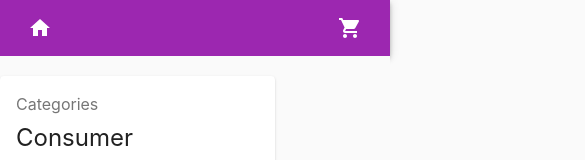
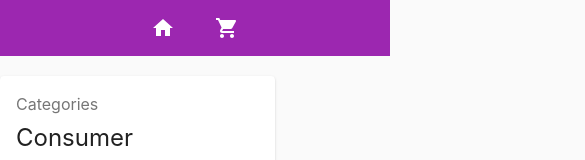
Before and after one commit to AndreMashukov/nextjs-template, a Next.js app: page / in a window 390 px wide. Shown: the top 160 px of the page, 585 px wide, since content can reach past the window. Built offline with nearby package versions, Linux system fonts and the light colour scheme.

Commit message:
media queries

```diff
--- a/styles/_mixins.scss
+++ b/styles/_mixins.scss
@@ -1,6 +1,29 @@
-$layout-min-width: 800px;
+$layout-min-width-medium: 990px;
+$layout-min-width-small: 500px;
+$desktop-width: 1024px;
+$tablet-width: 768px;
+
+@mixin desktop {
+  @media (min-width: #{$desktop-width}) {
+    @content;
+  }
+}
+
+@mixin tablet {
+  @media (min-width: #{$tablet-width}) and (max-width: #{$desktop-width - 1px}) {
+    @content;
+  }
+}
 
 @mixin layout {
-  width: $layout-min-width;
+  @include desktop() {
+    width: $layout-min-width-medium;
+  }
+
+  @include tablet() {
+    width: $layout-min-width-small;
+  }
+
   margin: 0 auto;
+  overflow: hidden;
 }
```
